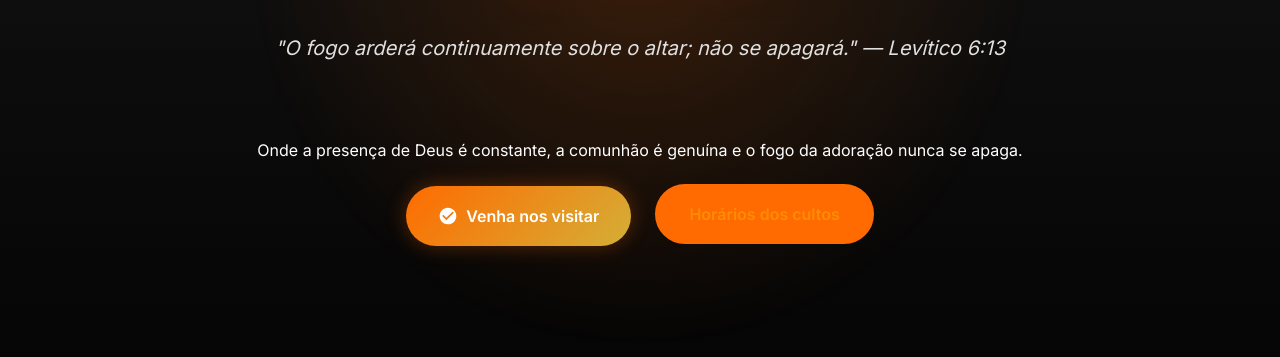
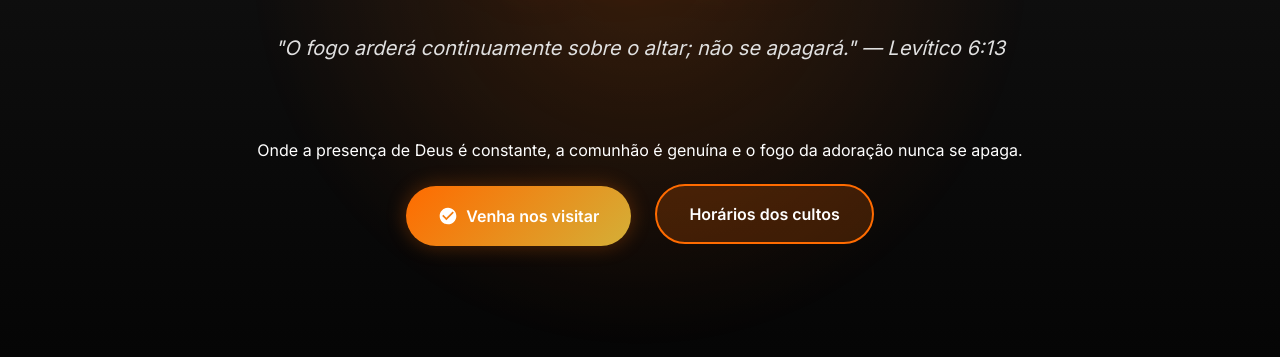
Before and after one commit to gustavodsilva/ladding_page_24-7, a website: page index.html in a window 1280 px wide. In both pictures the pointer is over the link "Horários dos cultos". Shown: the part 443-800 px from the top of the page. Drawn offline with nearby package versions, Linux system fonts and the light colour scheme; a script that the page names is missing.

Commit message:
ajuste de cores dos botão

```diff
--- a/styles/global.css
+++ b/styles/global.css
@@ -80,7 +80,9 @@
 }
 
 .btn-secondary:hover {
-    background: var(--color-accent);
+    background: rgba(255, 107, 0, 0.2);
+    color: #ffffff;
+    border-color: var(--color-accent);
     transform: translateY(-2px);
 }
 
```
